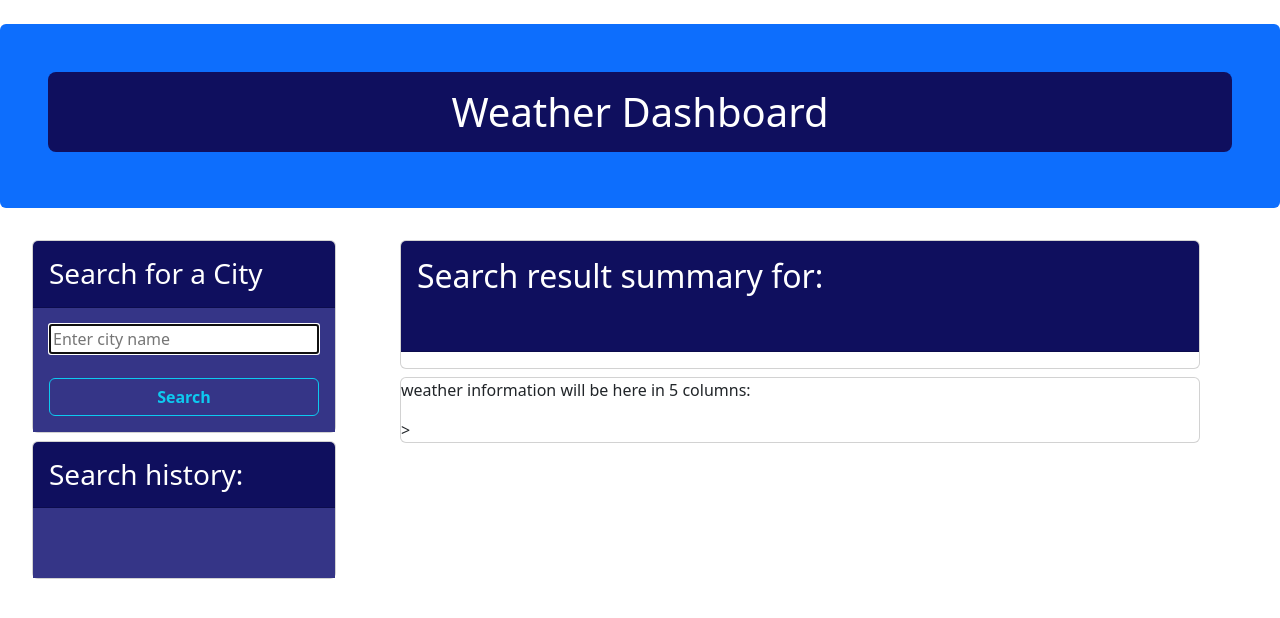
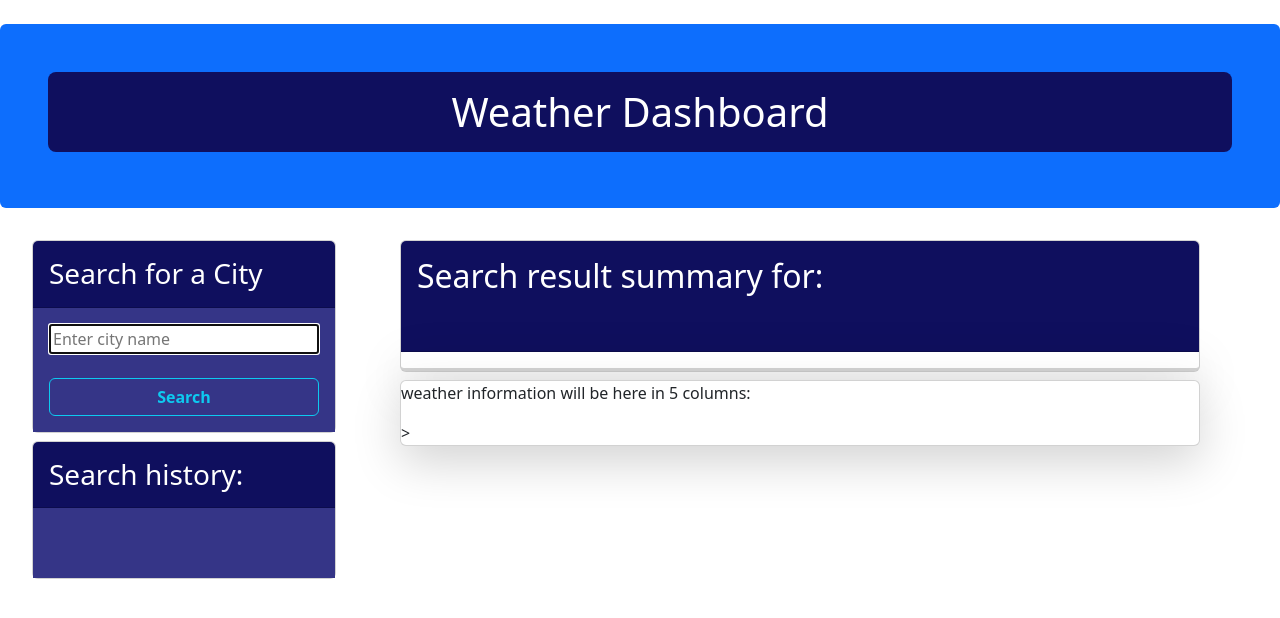
Before and after one commit to Nakisa-Alipour/5-day-weather-forecast, a plain HTML site: page index.html in a window 1280 px wide. Shown: the top 618 px of the page. Drawn offline with nearby package versions, Linux system fonts and the light colour scheme.

Commit message:
add some feature for search result box

```diff
--- a/assets/css/style.css
+++ b/assets/css/style.css
@@ -28,3 +28,8 @@
     gap: 20px;
 
 }
+
+#weather-container {
+    border-width: medium;
+    box-shadow: 5px #9d9de6;
+}
--- a/index.html
+++ b/index.html
@@ -53,10 +53,10 @@
         <div class="col-12 col-md-9 m-4">
                 <div class="card m-2 col-12 col-md-10">
                     <h2 class="card-header title">Search result summary for: <span id="weather-summary"></span></h2>
-                    <div id="weather-container" class="list-group card-body p-2"></div>
+                    <div id="weather-container" class="list-group card-body p-2 shadow-lg"></div>
                 </div>
 
-                <div class="card m-2 col-12 col-md-10">
+                <div class="card m-2 col-12 col-md-10 shadow-lg">
                     <p id="weather-info-columns">weather information will be here in 5 columns:</p>>
                 </div>
         </div>
```
